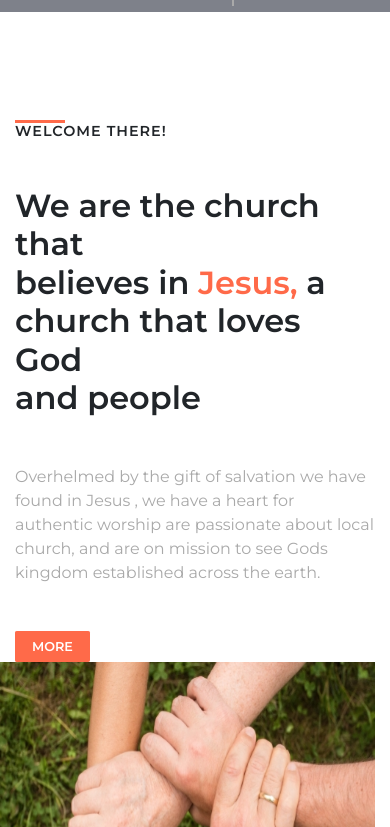
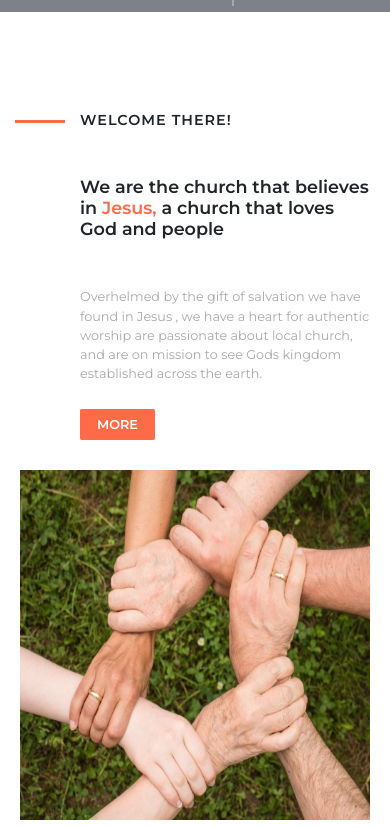
Before and after one commit to alex257/zadatak, a website: page src/index.html in a window 390 px wide. Shown: the part 837-1664 px from the top of the page. Drawn offline with Linux system fonts and the light colour scheme; some packages are replaced by stand-ins of ours.

Commit message:
header resp fixed, welcome section finished

```diff
--- a/src/index.html
+++ b/src/index.html
@@ -97,7 +97,7 @@
                 <div class="container-fluid fluid-subheader">
                     <div class="container subheader ">
                         <div class="row d-flex flex-row subheader__row">
-                            <div class="col-lg-1 col-12 d-flex flex-column ">
+                            <div class="col-lg-1 d-flex flex-column ">
                                 <div class="subheader__date bg-primary d-flex  flex-column text-center ">
                                     <span>01</span>
                                     <span>JUN&nbsp;15</span>
@@ -138,23 +138,29 @@
         <section id="welcome" class="welcome ">
             <div class="container">
                 <div class="row">
-                    <div class="col-lg-1">
+                    <div class="col-lg-1 col-md-1 col-sm-1 col-2" >
                         <div class="line mt-2"></div>
                     </div>
-                    <div class="col-lg-5 ">
+                    <div class="col-lg-5 col-md-6 col-sm-5 col-10">
                         <h6 class="text-uppercase">Welcome there!</h6>
-                        <h2 class="pt-4">We are the church that
-                            <br> believes in
+                        <h2 class="pt-4">We are the&nbsp;church&nbsp;that
+                            <br class="break"> believes in
                             <span class="text-primary">Jesus,</span> a
-                            <br>church that loves God
-                            <br> and people</h2>
+                            <br class="break">church that loves God
+                            <br class="break"> and people</h2>
                         <p>Overhelmed by the gift of salvation we have found in Jesus , we have a heart for authentic worship
                             are passionate about local church, and are on mission to see Gods kingdom established across
                             the earth.</p>
-                        <button class="btn text-uppercase btn-primary btn--small">More</button>
+                        <button class="btn welcome__button text-uppercase btn-primary btn--small">More</button>
                     </div>
-                    <div class="col-lg-6 welcome__col d-flex justify-content-end">
-                        <img src="img/cooperation.jpg" alt="cooperation" height="450" width="410">
+                    <div class="col-lg-6 col-md-5 col-sm-4 col-12 welcome__col d-flex ">
+                        <img src="img/cooperation.jpg" class="welcome__img" alt="">
+                        <!--<img srcset="img/cooperation.jpg 410w,
+                                     img/cooperation-md.jpeg 335w,
+                                     img/cooperation-sm.jpeg 235w"
+                        src="img/cooperation-md.jpeg"
+                        alt="cooperation"-->
+
                     </div>
                 </div>
             </div>
--- a/src/scss/_base.scss
+++ b/src/scss/_base.scss
@@ -62,5 +62,11 @@ section{
     width: 50px;
     height: 3px;
     background-color: $primary;
+    @include media-breakpoint-down(sm) {
+      margin-left: -25px;
+    @media screen  and (max-width: 570px){
+      margin-left: 0px;
+    }
+ }
   }
 }
--- a/src/scss/_welcome.scss
+++ b/src/scss/_welcome.scss
@@ -5,15 +5,69 @@
     font-weight: 600;
     letter-spacing: 1px;
     padding-bottom: 15px;
+    @include media-breakpoint-down(sm) {
+      //font-size: .7rem;
+
+ }
   }
 
   h2{
     font-weight: 600;
     padding-bottom: 40px;
+    @include media-breakpoint-down(md) {
+      font-size: 1.3rem;
  }
+   @include media-breakpoint-down(sm) {
+  font-size: 1.1rem;
+}
+}
  p{
    color: $text-color-gray;
    padding-bottom: 30px;
+   @include media-breakpoint-down(md) {
+    font-size: .8rem;
+}
  }
+ button{
+  @include media-breakpoint-down(md) {
+    margin: 0px 0 -35px 0;
+  }
+  @media screen  and (max-width: 570px){
+margin-bottom: 30px;
+margin-top: -20px;
+  }
+  }
+
+.break{
+  @media screen  and (max-width: 570px){
+   display: none;
+      }
+}
+
+ &__img{
+   width: 450px;
+   height: 410px;
+   display: block;
+   justify-content: flex-end;
+   margin-left: 87px;
+
+
+   @include media-breakpoint-down(md) {
+    width: 280px;
+    height: 320px;
+    margin-left: 0px;
+    display: flex;
+    justify-content: center;
+    align-self: center;
+  }
+  @media screen  and (max-width: 570px){
+    /*display: flex;
+    justify-content: center;
+    align-self: center;*/
+    width: 350px;
+    height: 350px;
+    margin: 0 auto;
+  }
 
 }
+  }
```
Also changed, not shown: dist/css/minimize/main.min.css, dist/img/cooperation-md.jpg (added), dist/img/cooperation-sm.jpg (added), dist/img/cooperation.jpg, dist/index.html, src/css/styles.css, src/img/cooperation-md.jpg (added), src/img/cooperation-sm.jpg (added), src/img/cooperation1.jpg (added), 1 other file.
